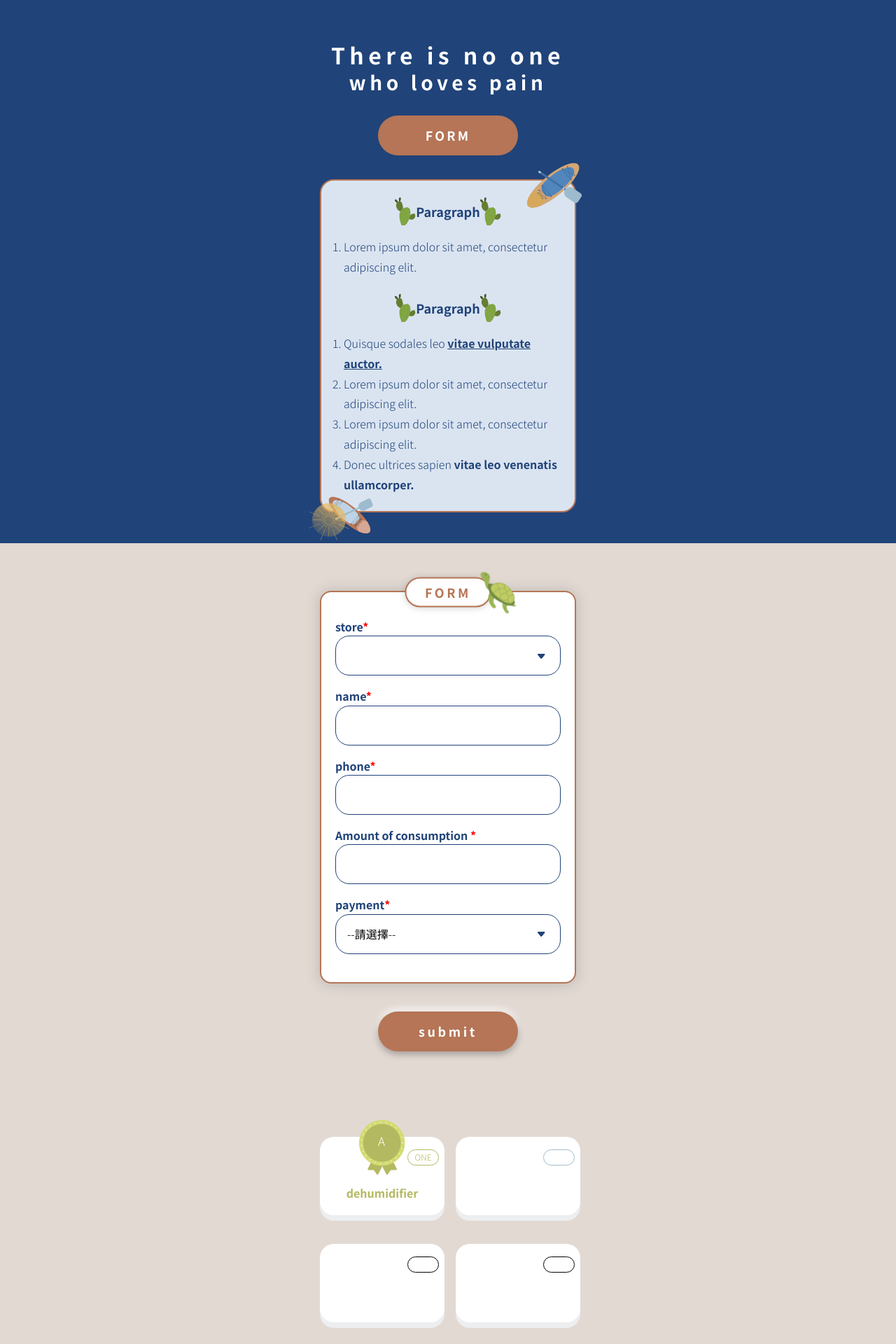
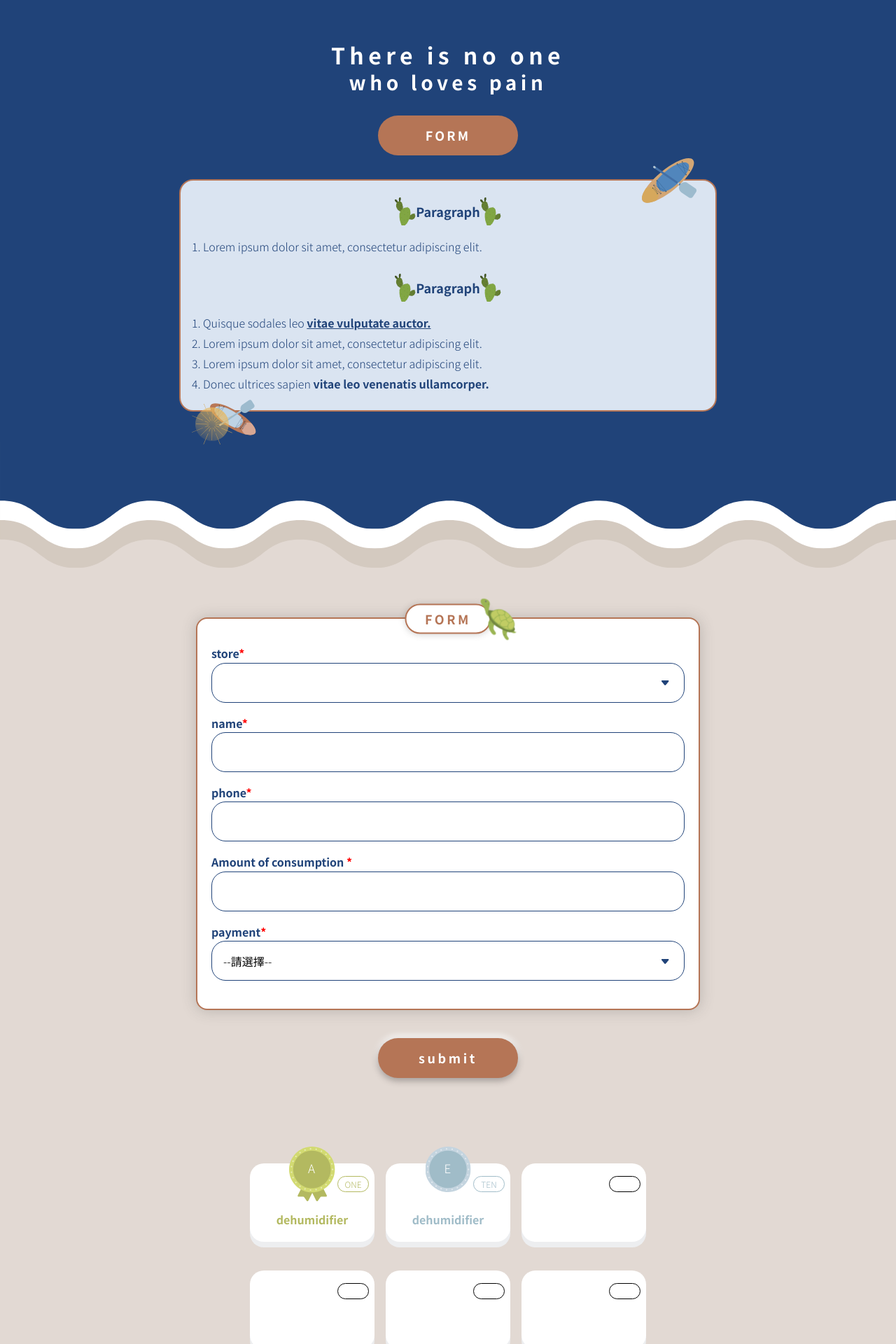
Before and after one commit to wert723jim/ewill_practice, a Vue app: page / in a window 1280 px wide. Shown: the top 1920 px of the page at 70% size. Built offline with nearby package versions, Linux system fonts and the light colour scheme.

Commit message:
feat: RWD layout

```diff
--- a/src/App.vue
+++ b/src/App.vue
@@ -1,11 +1,11 @@
 <template>
   <div id="app">
     <Announcement />
-    <!-- <div class="separateWave">
+    <div class="separateWave">
       <div class="separateWave__img">
-        <img src="./assets/img/separateWave.png" alt="">
+        <img src="./assets/img/separateWave.svg" alt="">
       </div>
-    </div> -->
+    </div>
     <Form />
     <Lottery />
     <Lighthouse />
@@ -43,6 +43,10 @@ export default {
   .separateWave__img {
     width: 100%;
     background: $primaryColor4;
+
+    img {
+      width: 100%;
+    }
   }
 
   .market {
--- a/src/components/lottery.vue
+++ b/src/components/lottery.vue
@@ -18,9 +18,13 @@
 
           <div class="lottery__list__item certificateD">
             <div class="lottery__list__item__rank">
+              <img src="../assets/img/certificateD.svg" alt="" class="lottery__list__item__rank__img">
+              <span class="lottery__list__item__rank__level">E</span>
             </div>
-            <div class="lottery__list__item__one"></div>
-            <div class="lottery__list__item__name"></div>
+            <div class="lottery__list__item__one">TEN</div>
+            <div class="lottery__list__item__name">
+              <span>dehumidifier</span>
+            </div>
           </div>
 
           <div class="lottery__list__item">
--- a/src/styles/announcement.scss
+++ b/src/styles/announcement.scss
@@ -54,23 +54,56 @@
     border-radius: 20px;
     padding: 24px 16px 0 16px;
     background: $primaryColor3;
+    @include pad{
+      width: 768px;
+    }
+
+    @include pc{
+      width: 808px;
+    }
 
     &__supImg {
       position: absolute;
       top: -25px;
       right: -12px;
+      @include pad{
+        right: 25px;
+        top: -32px;
+      }
+
+      @include pc{
+        right: 16px;
+        top: -30px;
+      }
     }
 
     &__supImg2 {
       position: absolute;
       left: 9px;
       bottom: -41.9px;
+      transform: rotate(-8.53deg);
+      @include pad{
+        left: 43px;
+        bottom: -48.09px;
+      }
+      @include pc{
+        left: 38px;
+        bottom: -49.09px;
+      }
     }
 
     &__firework {
       position: absolute;
       left: -18px;
       bottom: -44px;
+      @include pad{
+        left: 16px;
+        bottom: -51px;
+      }
+      @include pc{
+        left: 16px;
+        bottom: -46.8px;
+      }
     }
 
     &__paragraph {
--- a/src/styles/form.scss
+++ b/src/styles/form.scss
@@ -27,6 +27,12 @@
     border-radius: 16px;
     background: #FFFFFF;
     box-shadow: 0px 1px 20px rgba(73, 72, 72, .25);
+    @include pad{
+      width: 720px;
+    }
+    @include pc{
+      width: 808px;
+    }
   }
 
   &__title {
--- a/src/styles/lottery.scss
+++ b/src/styles/lottery.scss
@@ -3,7 +3,9 @@
   padding: 64px 21px 49px 21px;
 
   &__container {
-    width: 366px;
+    display: flex;
+    justify-content: center;
+    max-width: 720px;
     margin: 0 auto;
   }
 
@@ -11,6 +13,10 @@
     display: grid;
     grid-template-columns: repeat(2, 178px);
     grid-gap: 41px 16px;
+
+    @include pad {
+      grid-template-columns: repeat(3, 178px);
+    }
 
     &__item {
       position: relative;
--- /dev/null
+++ b/src/styles/mixins.scss
@@ -0,0 +1,11 @@
+@mixin pad {
+  @media(min-width:768px) {
+    @content;
+  }
+}
+
+@mixin pc {
+  @media(min-width:1400px) {
+    @content;
+  }
+}
--- a/vue.config.js
+++ b/vue.config.js
@@ -5,6 +5,7 @@ module.exports = {
       scss: {
         prependData: `
            @import "@/styles/colors.scss";
+           @import "@/styles/mixins.scss";
         `
       }
     }
```
Also changed, not shown: src/assets/img/separateWave.png (deleted), src/assets/img/separateWave.svg (added).
